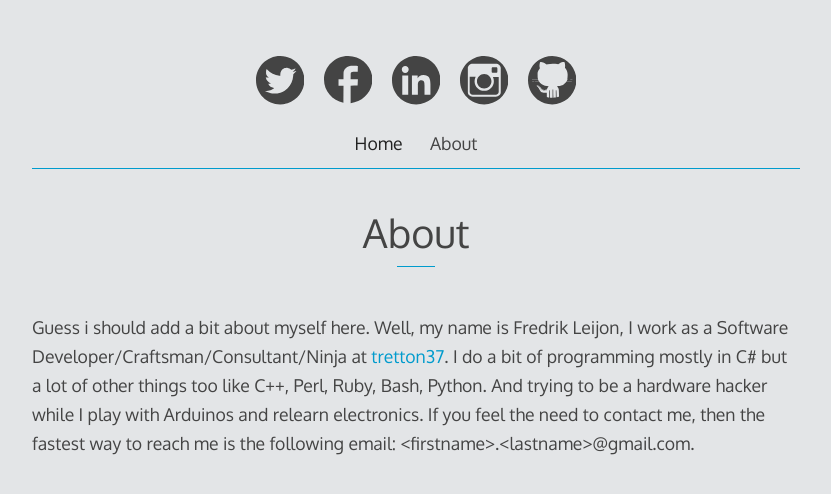
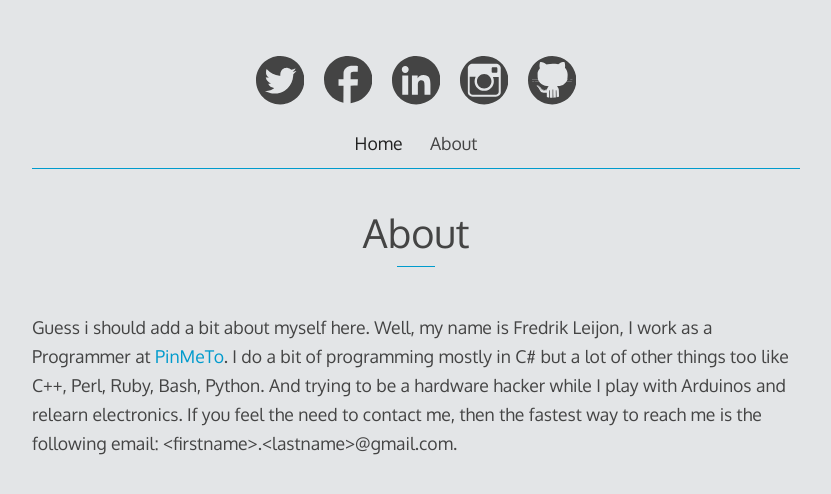
Before and after one commit to FredrikL/fredrikl.github.io, a Jekyll site: the page built from about.html, in a window 1280 px wide. Shown: the top 494 px of the page, without its empty margins (224-1055 px from the left). Built offline with Jekyll 4.4.1, drawn with Linux system fonts in a browser that asks for light colours; Markdown is read by kramdown in place of the engine named in the settings.

Commit message:
changed about

```diff
--- a/about.html
+++ b/about.html
@@ -13,7 +13,7 @@ title: About
 	<div class="entry-content">
 		Guess i should add a bit about myself here.
 
-		Well, my name is Fredrik Leijon, I work as a Software Developer/Craftsman/Consultant/Ninja at <a href="http://www.tretton37.com">tretton37</a>. I do a bit of programming mostly in C# but a lot of other things too like C++, Perl, Ruby, Bash, Python. And trying to be a hardware hacker while I play with Arduinos and relearn electronics. If you feel the need to contact me, then the fastest way to reach me is the following email: &lt;firstname&gt;.&lt;lastname&gt;@gmail.com.
+		Well, my name is Fredrik Leijon, I work as a Programmer at <a href="http://www.pinmeto.com">PinMeTo</a>. I do a bit of programming mostly in C# but a lot of other things too like C++, Perl, Ruby, Bash, Python. And trying to be a hardware hacker while I play with Arduinos and relearn electronics. If you feel the need to contact me, then the fastest way to reach me is the following email: &lt;firstname&gt;.&lt;lastname&gt;@gmail.com.
 	</div>
 
 </article>
```
